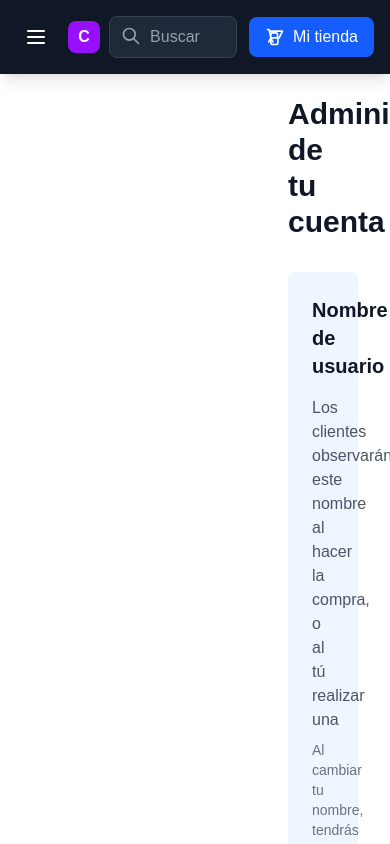
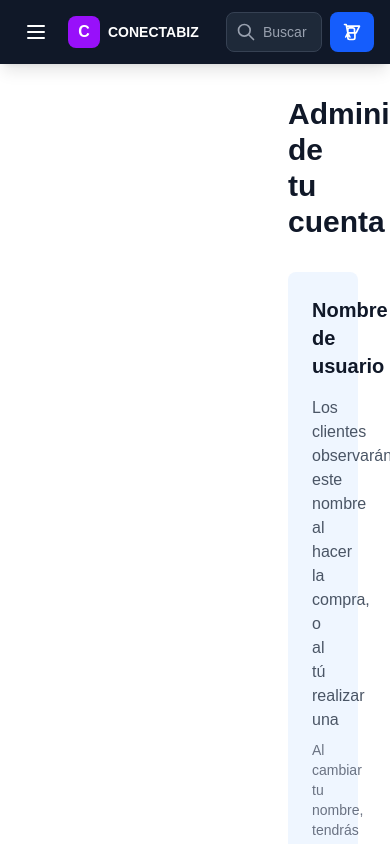
Before and after one commit to MiguelRestrepoL/ConectaBizFend, a Next.js app: page /perfil in a window 390 px wide. Shown: the top 844 px of the page. Built offline with nearby package versions, Linux system fonts and the light colour scheme; no server answers.

Commit message:
Responsive - header test

```diff
--- a/src/app/components/Header.jsx
+++ b/src/app/components/Header.jsx
@@ -7,84 +7,110 @@ const Header = ({ userName = 'Usuario', onMenuClick }) => {
     <header className="
       fixed top-0 right-0 z-40
       bg-gray-900 text-white
-      px-4 py-4
-      w-full lg:left-64
-      flex items-center justify-between
+      w-full
+      lg:left-64
       shadow-lg
     ">
-      {/* IZQUIERDA: Hamburguesa + Logo */}
-      <div className="flex items-center gap-3">
-        {/* Botón hamburguesa */}
+      <div className="h-16 px-4 lg:px-8 flex items-center justify-between">
+
+        {/* SECCIÓN IZQUIERDA: Solo en móvil/tablet */}
+        <div className="flex items-center gap-3 lg:hidden">
+          {/* Hamburguesa */}
           <button
             onClick={onMenuClick}
-          className="lg:hidden text-white p-2"
+            className="p-2 hover:bg-gray-800 rounded-lg transition-colors"
+            aria-label="Abrir menú"
           >
             <svg className="w-6 h-6" fill="none" stroke="currentColor" viewBox="0 0 24 24">
               <path strokeLinecap="round" strokeLinejoin="round" strokeWidth={2} d="M4 6h16M4 12h16M4 18h16" />
             </svg>
           </button>
 
-        {/* Logo móvil */}
-        <div className="lg:hidden flex items-center gap-2">
+          {/* Logo */}
+          <div className="flex items-center gap-2">
             <div className="w-8 h-8 bg-purple-600 rounded-lg flex items-center justify-center">
               <span className="text-white font-bold">C</span>
             </div>
-          <span className="font-bold hidden sm:block">CONECTABIZ</span>
+            <span className="font-bold text-sm sm:text-base">CONECTABIZ</span>
           </div>
         </div>
 
-      {/* CENTRO: Mensaje bienvenida (solo desktop) */}
-      <div className="hidden lg:block flex-1 text-center">
+        {/* SECCIÓN CENTRO: Solo en desktop */}
+        <div className="hidden lg:flex flex-1 justify-center">
           <h1 className="text-lg font-medium">
             ¡Bienvenido nuevamente {userName}!
           </h1>
         </div>
 
-      {/* DERECHA: Búsqueda + Mi Tienda */}
-      <div className="flex items-center gap-3">
-        {/* Búsqueda */}
+        {/* SECCIÓN DERECHA: Siempre visible */}
+        <div className="flex items-center gap-2 sm:gap-3">
+
+          {/* Input de Búsqueda */}
           <div className="relative">
             <input
               type="text"
               placeholder="Buscar"
               className="
-              w-32 sm:w-48 lg:w-64
+                h-10
+                w-24 sm:w-40 md:w-48 lg:w-56 xl:w-64
                 bg-gray-800
-              text-white
+                text-white text-sm
                 placeholder-gray-400
-              pl-10 pr-3 py-2
+                pl-9 pr-3 py-2
                 rounded-lg
                 border border-gray-700
                 focus:outline-none
                 focus:ring-2
                 focus:ring-purple-500
+                focus:border-purple-500
               "
             />
             <svg
-            className="absolute left-3 top-2.5 w-5 h-5 text-gray-400"
+              className="absolute left-2.5 top-2.5 w-5 h-5 text-gray-400 pointer-events-none"
               fill="none"
               stroke="currentColor"
               viewBox="0 0 24 24"
             >
-            <path strokeLinecap="round" strokeLinejoin="round" strokeWidth={2} d="M21 21l-6-6m2-5a7 7 0 11-14 0 7 7 0 0114 0z" />
+              <path
+                strokeLinecap="round"
+                strokeLinejoin="round"
+                strokeWidth={2}
+                d="M21 21l-6-6m2-5a7 7 0 11-14 0 7 7 0 0114 0z"
+              />
             </svg>
           </div>
 
-        {/* Mi Tienda */}
-        <button className="
+          {/* Botón Mi Tienda */}
+          <button
+            className="
+              h-10
               bg-blue-600
               hover:bg-blue-700
-          text-white
-          px-4 py-2
+              text-white text-sm
+              px-3 sm:px-4
               rounded-lg
               flex items-center gap-2
-          whitespace-nowrap
-        ">
-          <svg className="w-5 h-5" fill="none" stroke="currentColor" viewBox="0 0 24 24">
-            <path strokeLinecap="round" strokeLinejoin="round" strokeWidth={2} d="M3 3h2l.4 2M7 13h10l4-8H5.4m0 0L7 13m0 0l-2.5 5M7 13l2.5 5m6-5v6a2 2 0 01-2 2H9a2 2 0 01-2-2v-6m8 0V9a2 2 0 00-2-2H9a2 2 0 00-2 2v4.01" />
+              transition-colors
+              flex-shrink-0
+            "
+          >
+            <svg
+              className="w-5 h-5"
+              fill="none"
+              stroke="currentColor"
+              viewBox="0 0 24 24"
+            >
+              <path
+                strokeLinecap="round"
+                strokeLinejoin="round"
+                strokeWidth={2}
+                d="M3 3h2l.4 2M7 13h10l4-8H5.4m0 0L7 13m0 0l-2.5 5M7 13l2.5 5m6-5v6a2 2 0 01-2 2H9a2 2 0 01-2-2v-6m8 0V9a2 2 0 00-2-2H9a2 2 0 00-2 2v4.01"
+              />
             </svg>
-          <span>Mi tienda</span>
+            <span className="hidden sm:inline">Mi tienda</span>
           </button>
+
+        </div>
       </div>
     </header>
   );
```
Lines whose indentation alone changed are shown as unchanged.
